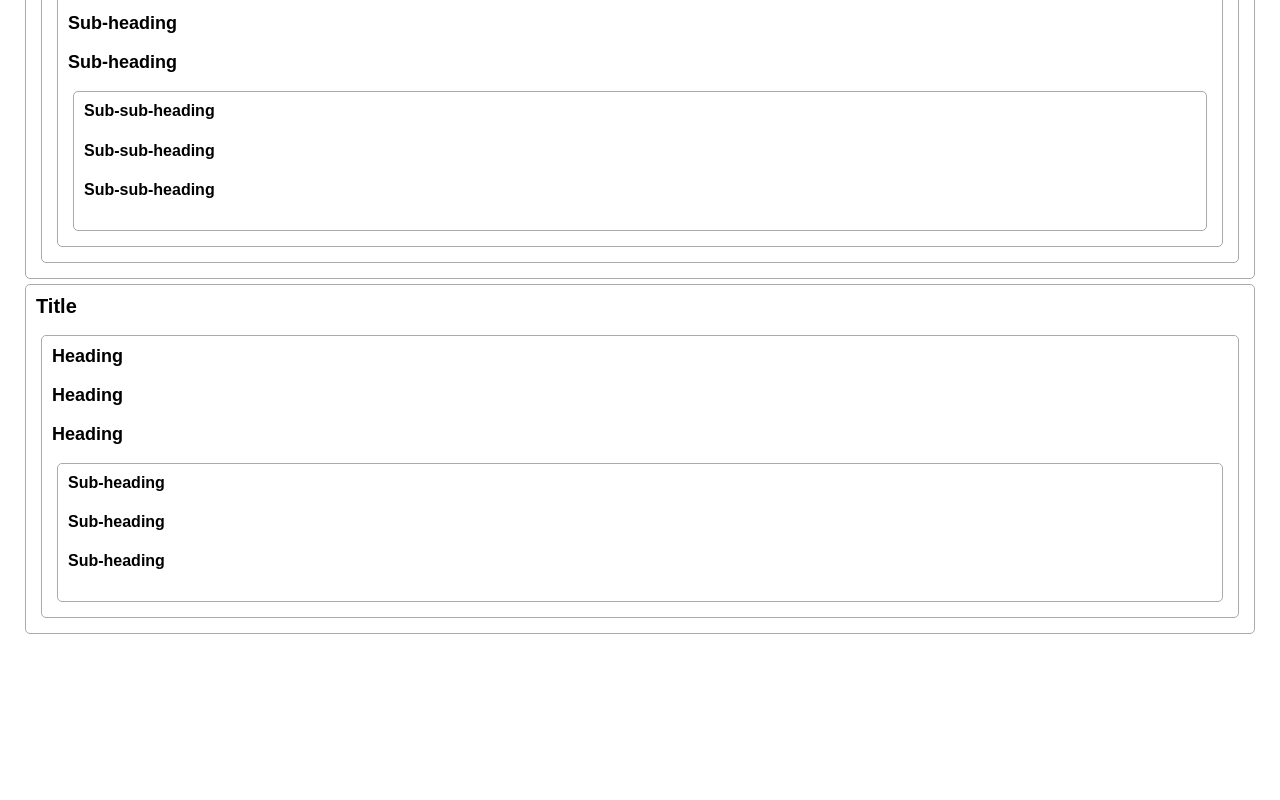
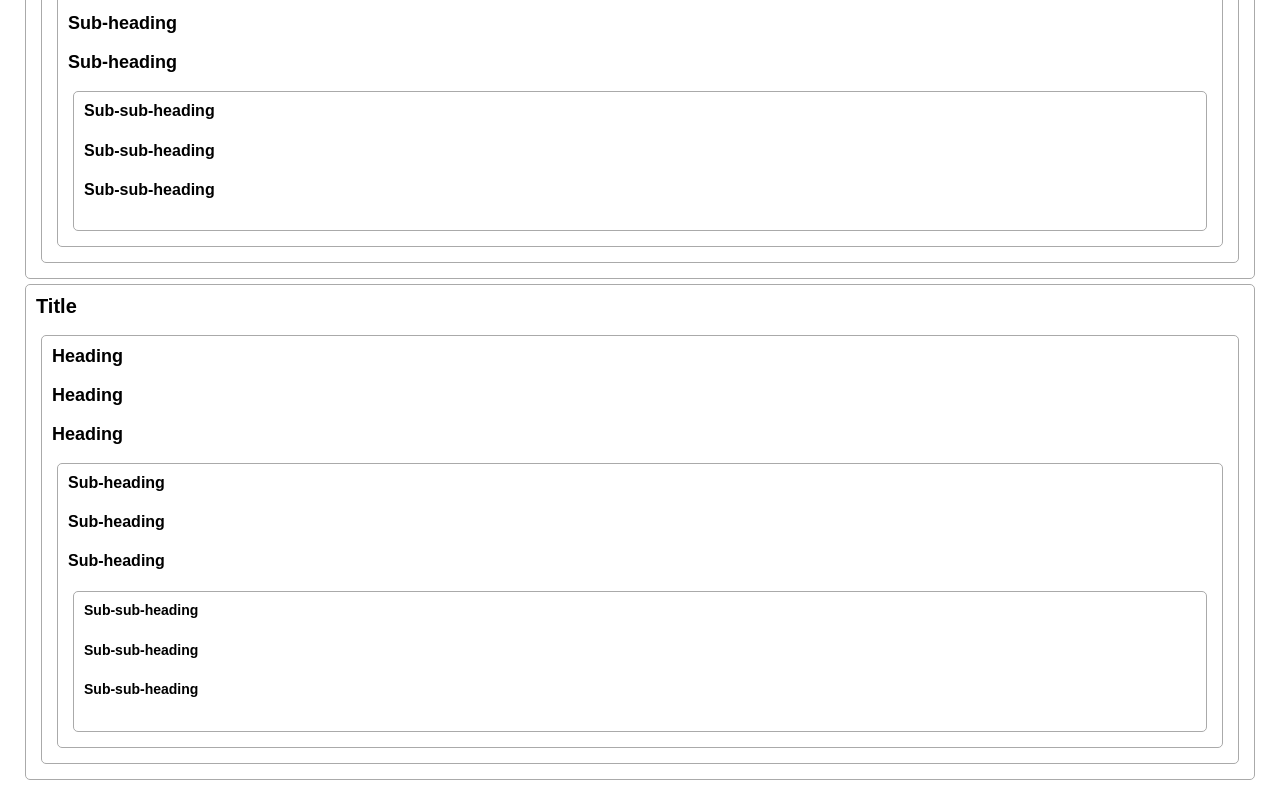
Before and after one commit to zelitosaide/react-js-course, a React (Create React App) app: page / in a window 1280 px wide. Shown: the part 1018-1818 px from the top of the page. Before the commit the page ends 1672 px from the top, so only its background shows below. Built offline with nearby package versions, Linux system fonts and the light colour scheme.

Commit message:
Passing Data Deeply with Context

```diff
--- a/src/learn/learn-react/managing-state/passing-data-deeply-with-context/index.js
+++ b/src/learn/learn-react/managing-state/passing-data-deeply-with-context/index.js
@@ -25,6 +25,11 @@ function Page() {
           <Heading>Sub-heading</Heading>
           <Heading>Sub-heading</Heading>
           <Heading>Sub-heading</Heading>
+          <Section>
+            <Heading>Sub-sub-heading</Heading>
+            <Heading>Sub-sub-heading</Heading>
+            <Heading>Sub-sub-heading</Heading>
+          </Section>
         </Section>
       </Section>
     </Section>
```
